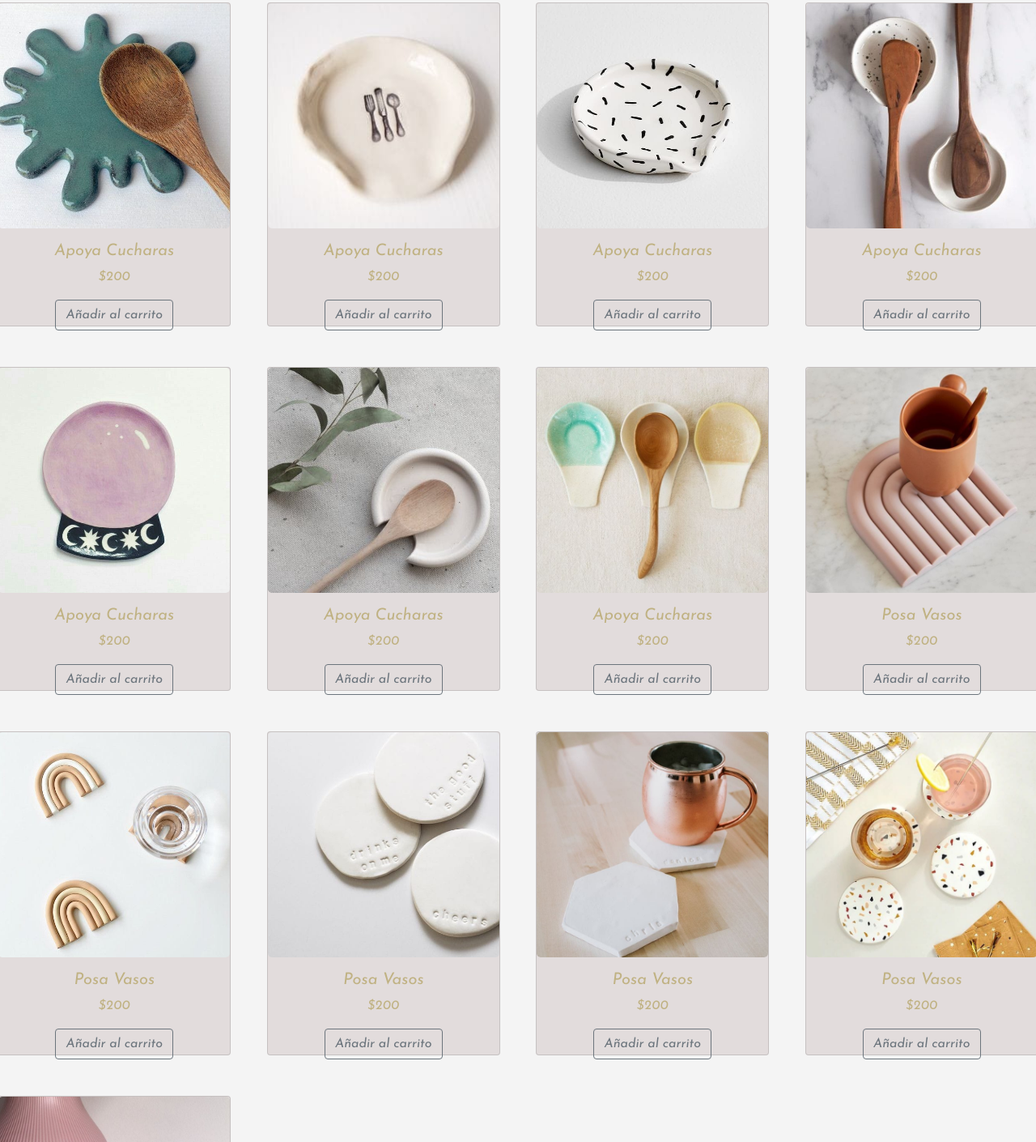
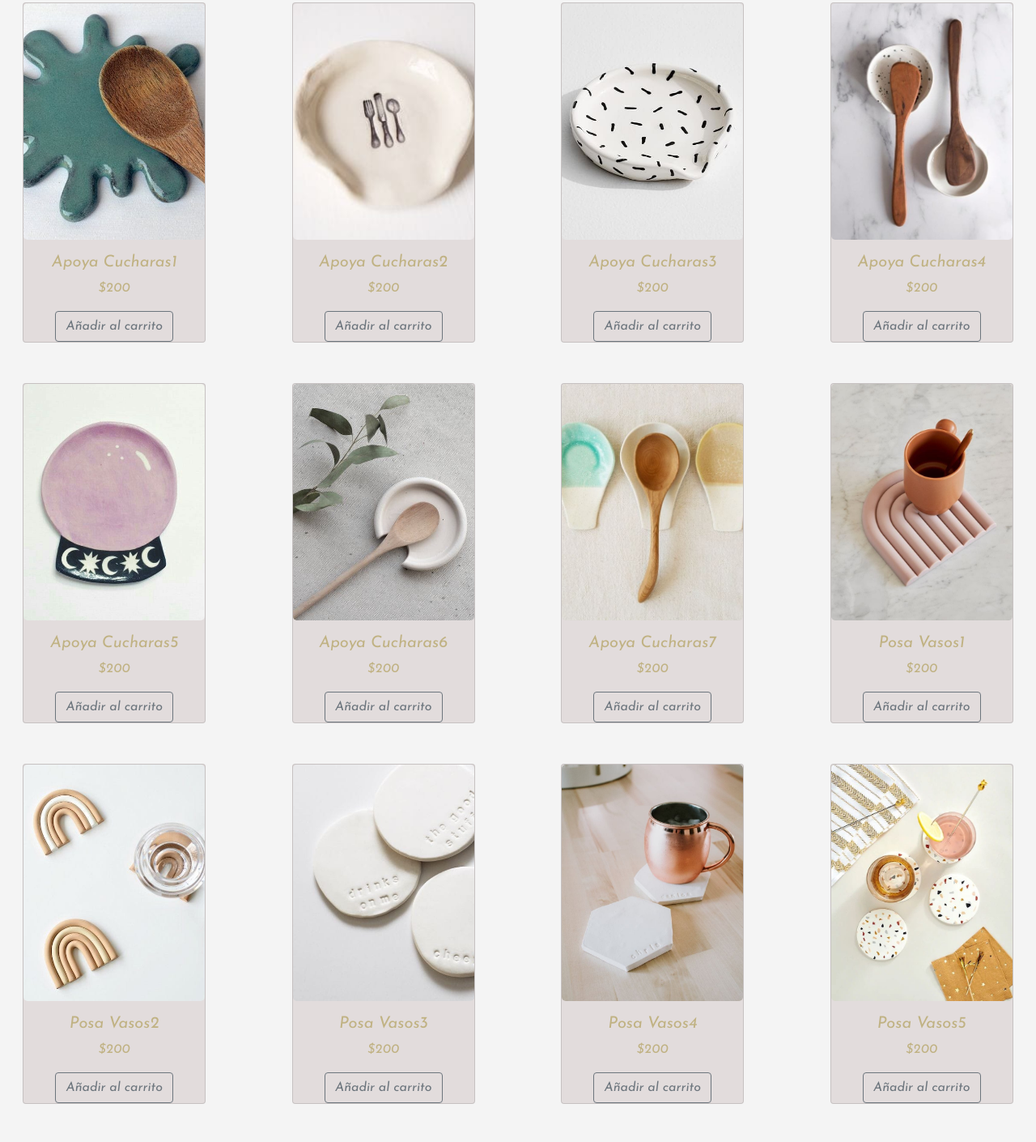
Before and after one commit to Sandobal12/JavaScript, a plain HTML site: page pages/cocina.html in a window 1280 px wide. Shown: the part 281-1691 px from the top of the page at 81% size. Drawn offline with nearby package versions, Linux system fonts and the light colour scheme; some packages are replaced by stand-ins of ours; a script that the page names is missing.

Commit message:
Reentrega

```diff
--- a/js/data.json
+++ b/js/data.json
@@ -1,7 +1,86 @@
 {
-    "data" : {
-      "usuarios": [
+  "data": {
+      "usuarios": []
+  },
 
-      ]
-    }
-  }
+  "productos": [
+      {
+          "id": 1,
+          "nombre": "Apoya Cucharas1",
+          "precio": 200,
+          "img": "./../fotos/todo/apoyaCucharas1.jpeg"
+      },
+      {
+          "id": 2,
+          "nombre": "Apoya Cucharas2",
+          "precio": 200,
+          "img": "./../fotos/todo/apoyaCucharas2.jpeg"
+      },
+      {
+          "id": 3,
+          "nombre": "Apoya Cucharas3",
+          "precio": 200,
+          "img": "./../fotos/todo/apoyaCucharas3.jpeg"
+      },
+      {
+          "id": 4,
+          "nombre": "Apoya Cucharas4",
+          "precio": 200,
+          "img": "./../fotos/todo/apoyaCucharas4.jpeg"
+      },
+      {
+          "id": 5,
+          "nombre": "Apoya Cucharas5",
+          "precio": 200,
+          "img": "./../fotos/todo/apoyaCucharas5.jpeg"
+      },
+      {
+          "id": 6,
+          "nombre": "Apoya Cucharas6",
+          "precio": 200,
+          "img": "./../fotos/todo/apoyaCucharas6.jpeg"
+      },
+      {
+          "id": 7,
+          "nombre": "Apoya Cucharas7",
+          "precio": 200,
+          "img": "./../fotos/todo/apoyaCucharas7.jpeg"
+      },
+      {
+          "id": 1,
+          "nombre": "Posa Vasos1",
+          "precio": 200,
+          "img": "./../fotos/todo/posaVasos1.jpeg"
+      },
+      {
+          "id": 2,
+          "nombre": "Posa Vasos2",
+          "precio": 200,
+          "img": "./../fotos/todo/posaVasos2.jpeg"
+      },
+      {
+          "id": 3,
+          "nombre": "Posa Vasos3",
+          "precio": 200,
+          "img": "./../fotos/todo/posaVasos3.jpeg"
+      },
+      {
+          "id": 4,
+          "nombre": "Posa Vasos4",
+          "precio": 200,
+          "img": "./../fotos/todo/posaVasos4.jpeg"
+      },
+      {
+          "id": 5,
+          "nombre": "Posa Vasos5",
+          "precio": 200,
+          "img": "./../fotos/todo/posaVasos5.jpeg"
+      },
+      {
+          "id": 6,
+          "nombre": "Posa Vasos6",
+          "precio": 200,
+          "img": "./../fotos/todo/posaVasos6.jpeg"
+      }
+  ]
+}
--- a/js/script.js
+++ b/js/script.js
@@ -12,28 +12,60 @@ btnCart.addEventListener('click', () => {
 const cartInfo = document.querySelector('.cart-product');
 const rowProduct = document.querySelector('.row-product');
 
-// Lista de todos los contenedores de productos
-
-const productsList = document.querySelector('.container-items');
-
 
 // variable de arreglos de productos
 
-let allProducts = []
+
+
+let allProducts = JSON.parse(localStorage.getItem('carrito')) || [];
+
+
+const productsLocal = () => {
+  localStorage.setItem('carrito', JSON.stringify(allProducts));
+};
 const valorTotal = document.querySelector('.total-pagar');
 const countProducts = document.querySelector('#contador-productos');
 
+// catalogo
 
-productsList.addEventListener('click', e => {
+const galeria = document.getElementById('galeria');
+
+fetch('../js/data.json')
+.then(response => response.json())
+.then(data => {
+  if(Array.isArray(data.productos)) {
+    data.productos.forEach((product) => {
+      const content = document.createElement('div');
+      content.className = 'card';
+      content.innerHTML =  `
+      <img src='${product.img}' class="card-img-top img" alt="...">
+      <div class="card-body descripcion">
+          <h5 class="card-title title">${product.nombre}</h5>
+          <p class="card-text price">$${product.precio}</p>
+          <button type="button" class="btn btn-add-cart btn-outline-secondary">Añadir al carrito</button>
+          </div>
+          `;
+
+          galeria.append(content)
+
+        });
+      }else {
+        console.error('La variable productos no es un arreglo')
+      }
+    })
+    .then (() => {
+      galeria.addEventListener('click', e => {
 
       if(e.target.classList.contains('btn-add-cart')){
           const product = e.target.parentElement;
 
           const infoProduct = {
               quantity: 1,
-            title: product.querySelector('h5').textContent,
-            price: product.querySelector('p').textContent,
+              title: product.querySelector('.title').textContent,
+              price: product.querySelector('.price').textContent,
           };
+
+          console.log(infoProduct);
 
           const exist = allProducts.some(product => product.title === infoProduct.title);
 
@@ -52,10 +84,13 @@ productsList.addEventListener('click', e => {
             allProducts = [...allProducts, infoProduct];
           }
 
+          productsLocal()
           showHtml();
         }
+      });
+    })
+    .catch(error => console.log(error));
 
-});
 
     rowProduct.addEventListener('click', e => {
       if(e.target.classList.contains('icon-close')){
@@ -66,7 +101,7 @@ rowProduct.addEventListener('click', e => {
             product => product.title !== title
         );
 
-        console.log(allProducts);
+        productsLocal();
         showHtml();
 
       }
@@ -81,10 +116,10 @@ const showHtml = () => {
         containerCartProducts.innerHTML = `
         <p class="cart-empty">El carrito está vacío</p>
         `
+    } else {
+      rowProduct.innerHTML = '';
     }
 
-    // Limpiador de HTML
-    rowProduct.innerHTML = '';
 
 
     let total = 0;
@@ -129,18 +164,10 @@ const showHtml = () => {
     countProducts.innerText = totalOfProducts;
 
 }
+showHtml();
 
 
-//  buscador
 
-// const inputSearch = document.getElementById('search');
-// const buscador = document.getElementsByClassName('buscador');
-// const clickSearch = document.getElementById('input-search');
-
-
-// inputSearch.addEventListener('input', () => {
-//     console.log(inputSearch.value);
-// })
 
 
 
--- a/pages/cocina.html
+++ b/pages/cocina.html
@@ -133,8 +133,8 @@
     </div>
 
     <section class="container-items">
-        <div class="galeria">
-            <div class="card" style="width: 18rem; height: 400px;">
+        <div id="galeria" class="galeria">
+            <!-- <div class="card" style="width: 18rem; height: 400px;">
                 <img src="./../fotos/todo/apoyaCucharas1.jpeg" class="card-img-top img" alt="...">
                 <div class="card-body descripcion">
                     <h5 class="card-title">Apoya Cucharas</h5>
@@ -237,7 +237,7 @@
                     <p class="card-text price">$200</p>
                     <button type="button" class="btn btn-add-cart btn-outline-secondary">Añadir al carrito</button>
                 </div>
-            </div>
+            </div> -->
         </div>
     </section>
 
--- a/styles/styles.scss
+++ b/styles/styles.scss
@@ -618,6 +618,8 @@ body {
     @include ancho(80%);
     @include alto(420px);
     background-color: #e2dcdc;
+
+
 }
 
 .img {
```
Also changed, not shown: pruebas/main.js (+7 -7 lines). Lines whose indentation alone changed are shown as unchanged.
